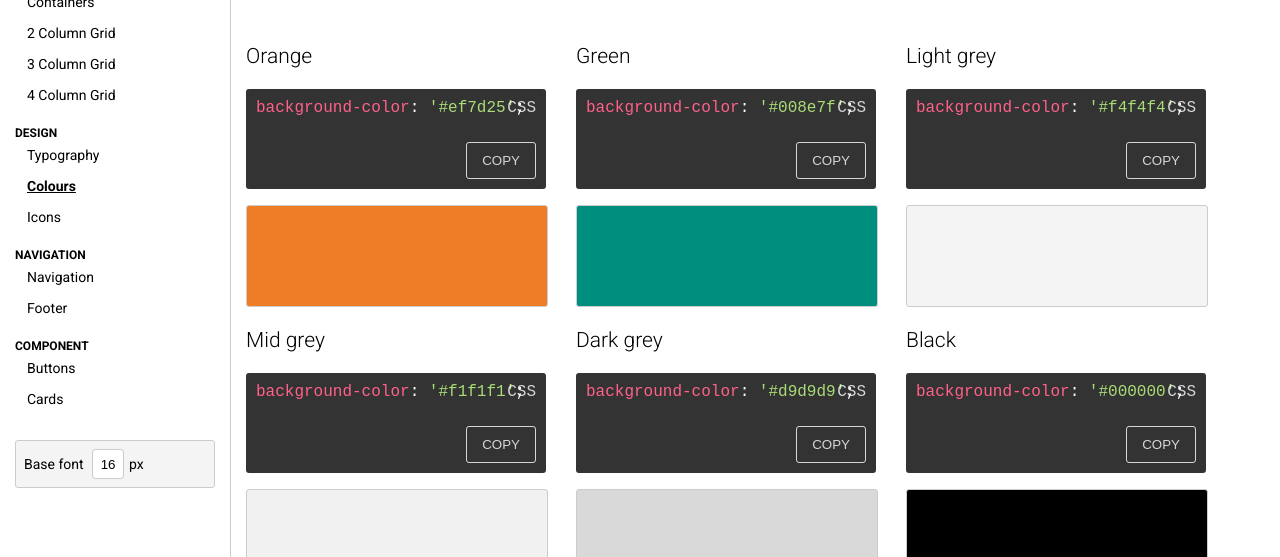
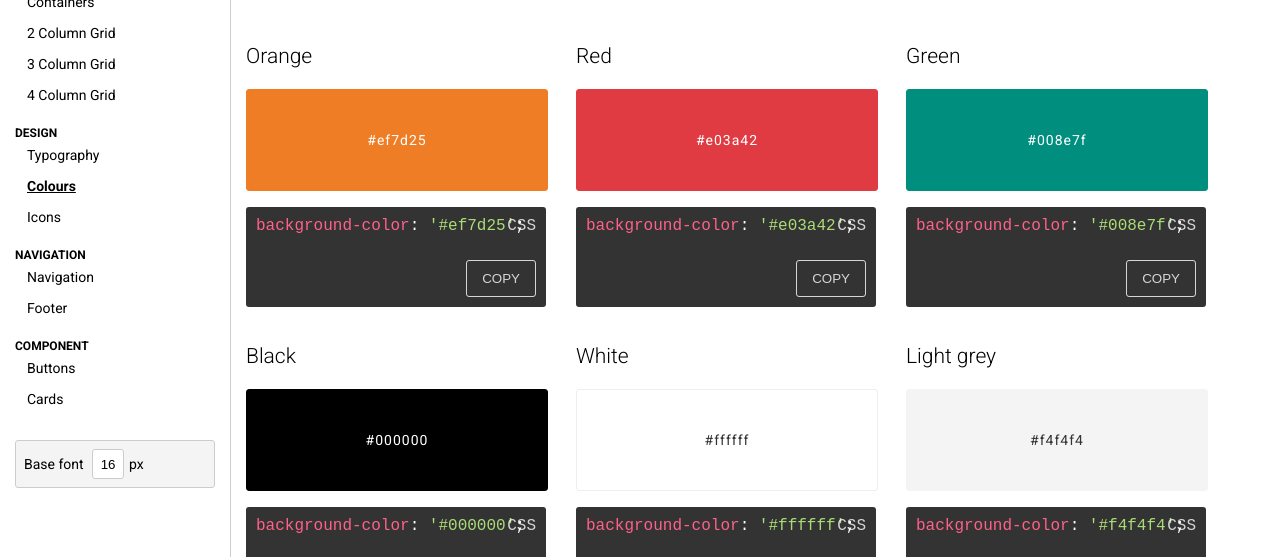
Before and after one commit to procurementleaders/pl-style-guide, a Gatsby site: page /colors in a window 1280 px wide. Shown: the part 211-768 px from the top of the page. Built offline with nearby package versions, Linux system fonts and the light colour scheme; Gatsby itself is replaced by a stand-in of ours.

Commit message:
Added red color and possibility to copy the rgb colors

```diff
--- /dev/null
+++ b/src/components/CopyContentDiv.js
@@ -0,0 +1,51 @@
+import React from "react"
+import styled from "styled-components"
+
+const Div = styled.div`
+  height: 100px;
+  width: 100%;
+  background-color: ${props => props.bgColor};
+  border: 1px solid ${props => props.bgColor};
+  color: ${props => props.color};
+  border: 1px solid
+    ${props => (props.borderColor ? props.borderColor : props.bgColor)};
+  font-family: "Roboto", sans-serif;
+  letter-spacing: 0.1rem;
+  border-radius: 3px;
+  cursor: pointer;
+  text-align: center;
+  line-height: 100px;
+
+  :hover {
+    opacity: 0.9;
+    text-decoration: underline;
+    color: ${props => props.color};
+  }
+`
+
+function handleCopy(data) {
+  if (process.browser) {
+    const el = document.createElement("textarea")
+    el.value = data
+    el.setAttribute("readonly", "")
+    el.style.position = "absolute"
+    el.style.left = "-9999px"
+    document.body.appendChild(el)
+    el.select()
+    document.execCommand("copy")
+    document.body.removeChild(el)
+  }
+}
+
+export default ({ color, bgColor, borderColor }) => {
+  return (
+    <Div
+      onClick={() => handleCopy(bgColor)}
+      bgColor={bgColor}
+      color={color}
+      borderColor={borderColor}
+    >
+      {bgColor}
+    </Div>
+  )
+}
--- a/src/pages/colors.js
+++ b/src/pages/colors.js
@@ -1,19 +1,13 @@
 import React, { Component } from "react"
 import styled from "styled-components"
 import Layout, { CTX } from "../components/layout"
+import CopyContentDiv from "../components/CopyContentDiv"
 import CSS from "../components/CSS"
 import { H2, H3 } from "./typography"
 
 export const ColorBlock = styled.div`
   width: 300px;
   margin-right: 30px;
-  div {
-    height: 100px;
-    width: 100%;
-    background-color: ${props => props.color};
-    border: 1px solid #ccc;
-    border-radius: 3px;
-  }
 `
 export const ColorBlocksContainer = styled.div`
   display: flex;
@@ -30,40 +24,49 @@ class Colors extends Component {
               <>
                 <H2>Colors</H2>
                 <ColorBlocksContainer>
-                  <ColorBlock color="#ef7d25">
+                  <ColorBlock>
                     <H3>Orange</H3>
+                    <CopyContentDiv color="#ffffff" bgColor="#ef7d25" />
                     <CSS>background-color: '#ef7d25'</CSS>
-                    <div>{"  "}</div>
                   </ColorBlock>
-                  <ColorBlock color="#008e7f">
+                  <ColorBlock>
+                    <H3>Red</H3>
+                    <CopyContentDiv color="#ffffff" bgColor="#e03a42" />
+                    <CSS>background-color: '#e03a42'</CSS>
+                  </ColorBlock>
+                  <ColorBlock>
                     <H3>Green</H3>
+                    <CopyContentDiv color="#ffffff" bgColor="#008e7f" />
                     <CSS>background-color: '#008e7f'</CSS>
-                    <div>{"  "}</div>
                   </ColorBlock>
-                  <ColorBlock color="#f4f4f4">
+                  <ColorBlock>
+                    <H3>Black</H3>
+                    <CopyContentDiv color="#ffffff" bgColor="#000000" />
+                    <CSS>background-color: '#000000'</CSS>
+                  </ColorBlock>
+                  <ColorBlock>
+                    <H3>White</H3>
+                    <CopyContentDiv
+                      color="#333333"
+                      bgColor="#ffffff"
+                      borderColor="#eeeeee"
+                    />
+                    <CSS>background-color: '#ffffff'</CSS>
+                  </ColorBlock>
+                  <ColorBlock>
                     <H3>Light grey</H3>
+                    <CopyContentDiv color="#333333" bgColor="#f4f4f4" />
                     <CSS>background-color: '#f4f4f4'</CSS>
-                    <div>{"  "}</div>
                   </ColorBlock>
-                  <ColorBlock color="#f1f1f1">
+                  <ColorBlock>
                     <H3>Mid grey</H3>
+                    <CopyContentDiv color="#333333" bgColor="#f1f1f1" />
                     <CSS>background-color: '#f1f1f1'</CSS>
-                    <div>{"  "}</div>
                   </ColorBlock>
-                  <ColorBlock color="#d9d9d9">
+                  <ColorBlock>
                     <H3>Dark grey</H3>
+                    <CopyContentDiv color="#333333" bgColor="#d9d9d9" />
                     <CSS>background-color: '#d9d9d9'</CSS>
-                    <div>{"  "}</div>
-                  </ColorBlock>
-                  <ColorBlock color="#000000">
-                    <H3>Black</H3>
-                    <CSS>background-color: '#000000'</CSS>
-                    <div>{"  "}</div>
-                  </ColorBlock>
-                  <ColorBlock color="#ffffff">
-                    <H3>White</H3>
-                    <CSS>background-color: '#ffffff'</CSS>
-                    <div>{"  "}</div>
                   </ColorBlock>
                 </ColorBlocksContainer>
               </>
```
